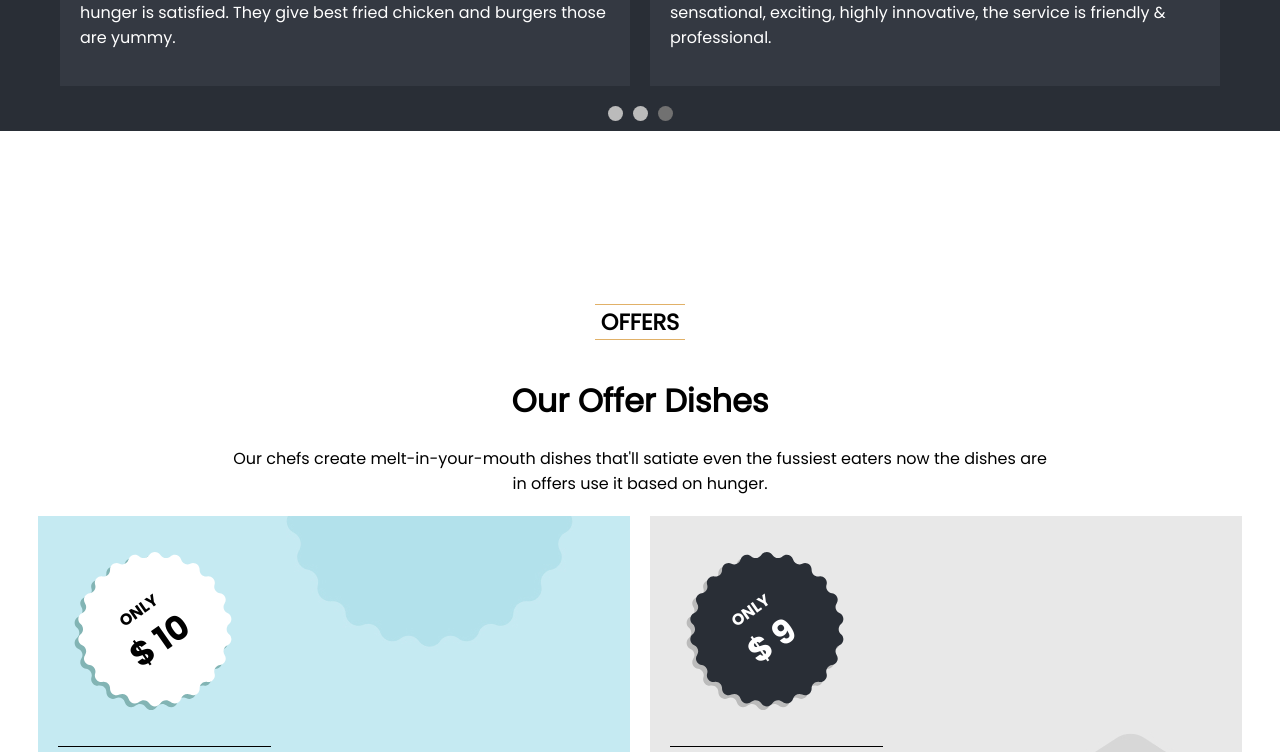
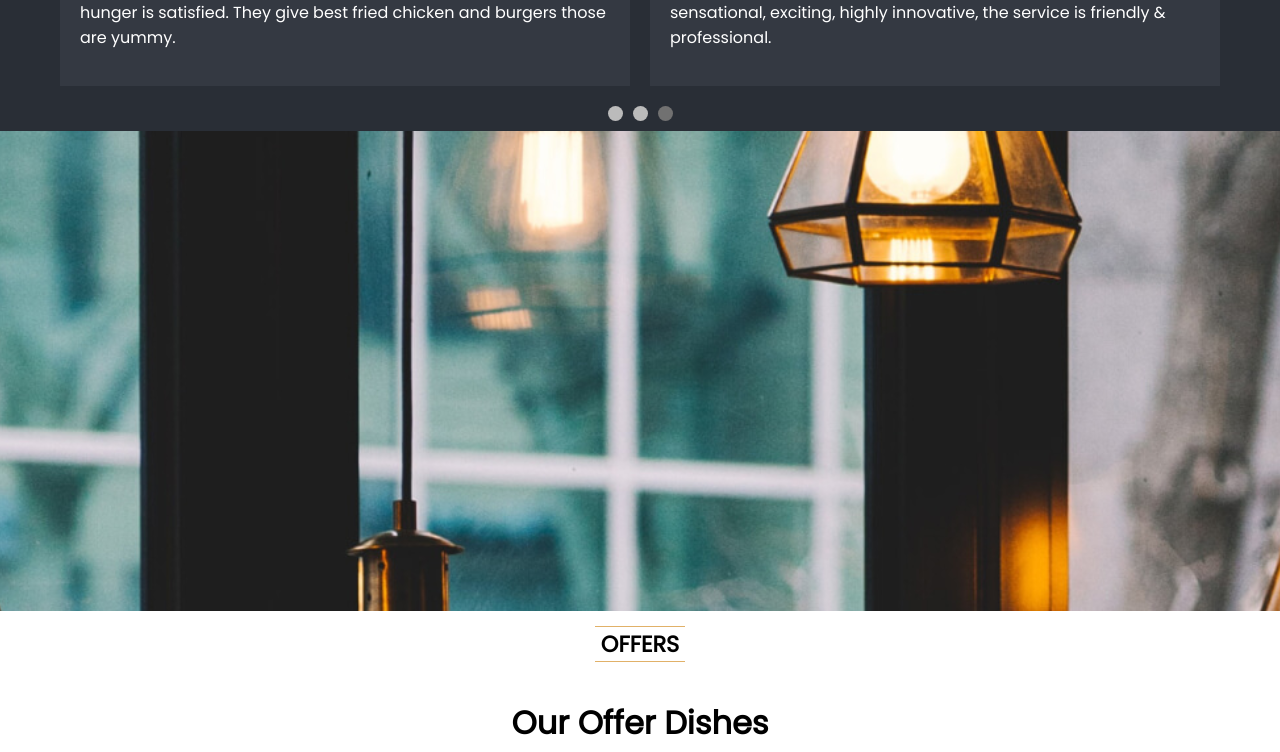
Before and after one commit to Desmo-nd/LuxEat, a React (Create React App) app: page / in a window 1280 px wide. Shown: the part 3947-4699 px from the top of the page. Built offline with nearby package versions, Linux system fonts and the light colour scheme.

Commit message:
best background

```diff
--- a/src/Screens/Home.css
+++ b/src/Screens/Home.css
@@ -1,7 +1,15 @@
 /* #292e36 */
+/* background-image: url('/public/images/backgrd.jpg'); */
+
 body {
-    margin: 0;
-    padding:}
+    background-image: url('/public/images/bestback.jpg');
+    background-size: cover;
+    background-attachment: fixed;
+    background-position: center;
+    background-repeat: no-repeat;
+    padding: 0;
+    overflow-x: hidden;
+  }
 
 .container {
     background: #292e36;
@@ -207,6 +215,8 @@ body {
 
 
 
+
+
 .story{
     width: 85%;
     padding: 20px;
@@ -236,8 +246,6 @@ body {
     }
 }
 
-
-
 #year {
     font-size: 2em;
     margin: 0;
@@ -258,6 +266,13 @@ body {
 .sign img{
     width: auto;
     height: auto;
+}
+
+
+
+.menu {
+    background-color: #fff;
+    width: 100%;
 }
 
 .menu-grid{
@@ -301,10 +316,18 @@ body {
     font-size: 1.2em;
 }
 
+
+
+.transparent {
+    background: transparent;
+    width: 100%;
+    height: 60vh;
+}
+
+
+
 .offers {
-    padding-top: 30px;
-    padding-bottom: 20px;
-
+    background-color: #fff;
 
 }
 .tittleHead {
@@ -405,6 +428,11 @@ body {
     padding-left: 20px;
   }
 
+
+    .MenuMain {
+        background: #fff;
+        width: 100%;
+    }
   .grid-popular {
     display: grid;
     grid-template-columns: 1fr;
@@ -417,17 +445,21 @@ body {
      }
  }
 
+
+
+
+
  .Great {
     background: #292e36;
 
  }
  .innercontainer {
     width: 90%;
-    margin: 0 auto;
+    /* margin: 0 auto; */
  }
  .WhatHead {
     padding-top: 20px;
-    margin: 0 auto;
+    /* margin: 0 auto; */
  }
  #What {
     width: 180px;
@@ -473,13 +505,20 @@ body {
  }
 
 
+
+
+
+
+
 .Blog {
-
+    background: #fff;
+    width: 100%;
 }
 .innercontainer {
     width: 97%;
     margin: 0 auto;
 }
+
 .grid-popular {
     display: grid;
     gap:30px;
@@ -568,7 +607,6 @@ body {
 }
 .tittleHead {
     text-align: center;
-    margin-top: 10%;
 }
 #RESERVATION{
     font-size: 1.2em;
@@ -622,7 +660,7 @@ body {
   }
 
   #BookNow:hover {
-    background-color: #000; /* Button hover color */
+    background-color: #000;
   }
 
 
--- a/src/Screens/Home.js
+++ b/src/Screens/Home.js
@@ -204,7 +204,7 @@ const Home = () => {
             </div>
 
             <TestimonialCarousel/>
-
+            <div className='transparent'></div>
             <div className='offers'>
                 <div className='tittleHead'>
                     <h1 id='Offers'>OFFERS</h1>
@@ -327,6 +327,8 @@ const Home = () => {
                 </div>
             </div>
 
+
+
             <div className='Blog'>
                 <div className='innercontainer'>
                     <div className='tittleHead'>
```
Also changed, not shown: public/images/bestback.jpg (added).
